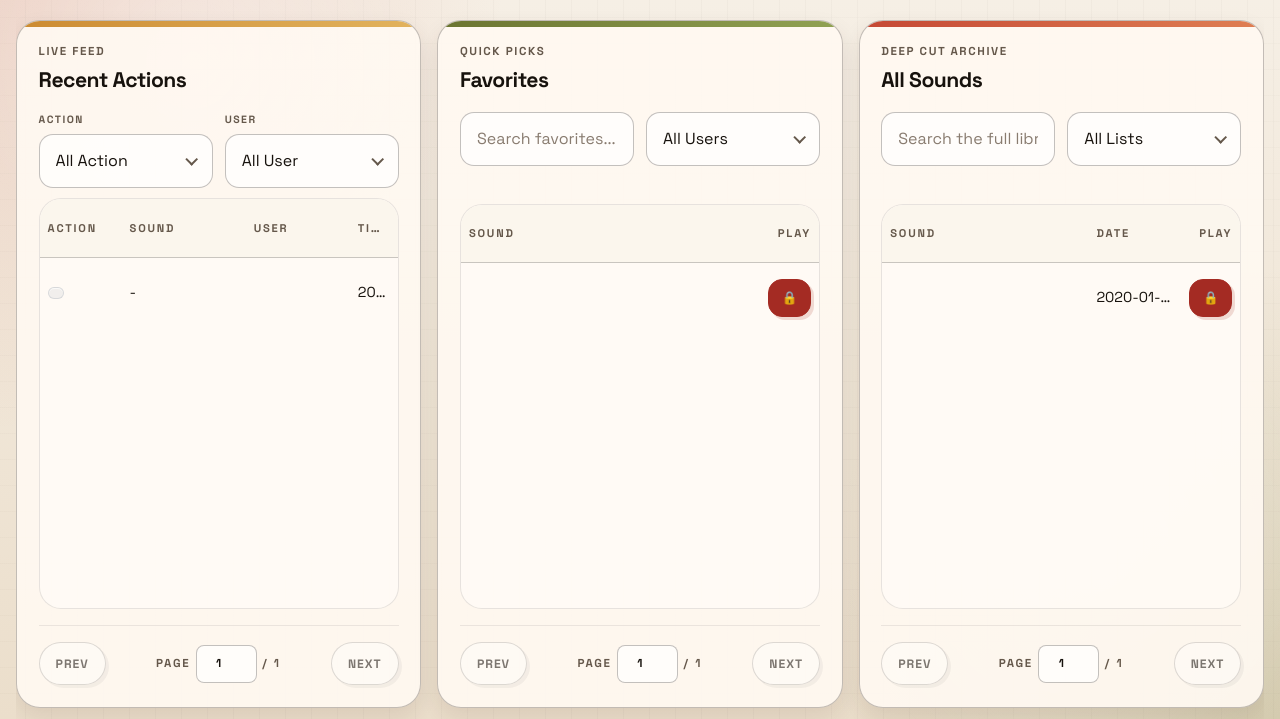
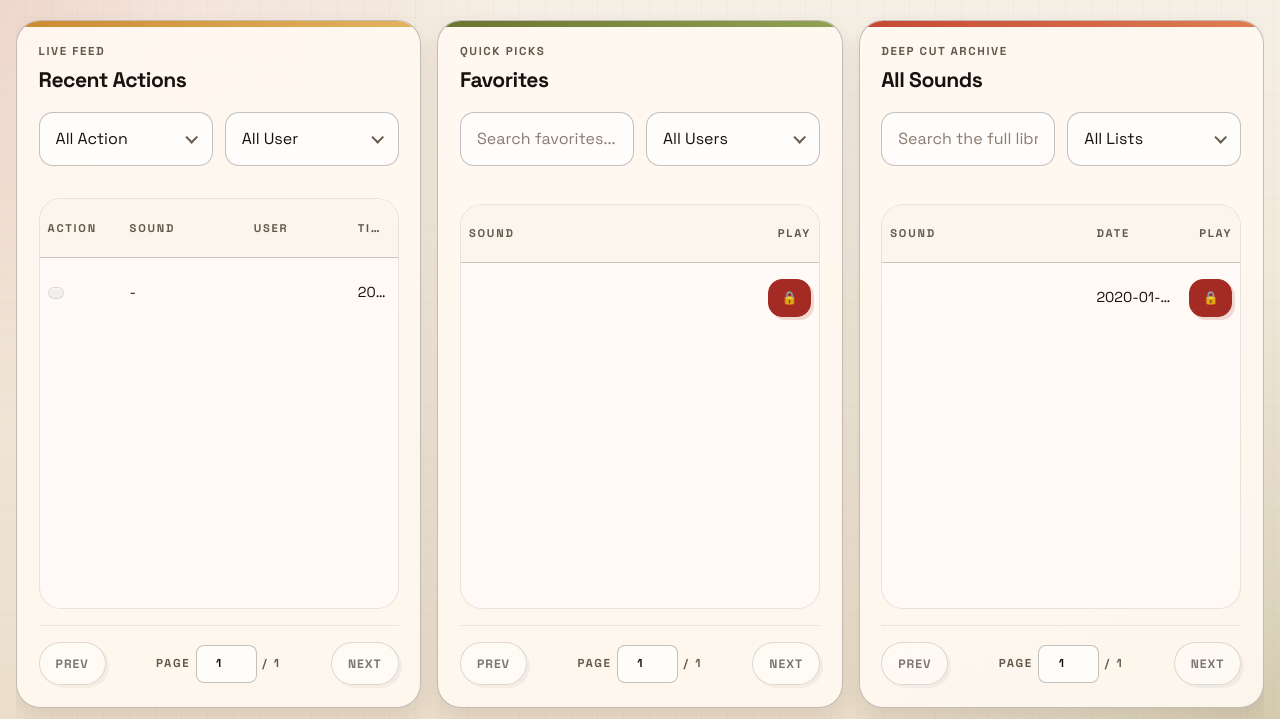
Before and after one commit to GabrielAgrela/Discord-Brain-Rot, a Flask app: template templates/index.html in a window 1280 px wide. Shown: the part 81-800 px from the top of the page. Run offline with Flask 3, Linux system fonts and the light colour scheme; the template is opened without the code that fills it: most values are stand-ins (such as "Sample title", 1, 10 or a date in 2020); some web fonts are replaced.

Commit message:
refactor: remove action and user filter labels in favor of aria-labels in the actions section

```diff
--- a/templates/index.html
+++ b/templates/index.html
@@ -141,10 +141,9 @@
 
                 <div id="filtersActions" class="filters-grid cols-2">
                     <div class="filter-group">
-                        <label class="filter-label" for="actions-action-filter">Action</label>
                         <div class="select-shell">
                             <select id="actions-action-filter" class="filter-select" data-endpoint="actions"
-                                data-filter-key="action">
+                                data-filter-key="action" aria-label="Filter recent actions by action">
                                 <option value="" selected>All Action</option>
                                 {% for value in actions_data.get('filters', {}).get('action', []) %}
                                 <option value="{{ value }}">{{ action_labels.get(value, value) }}</option>
@@ -153,10 +152,9 @@
                         </div>
                     </div>
                     <div class="filter-group">
-                        <label class="filter-label" for="actions-user-filter">User</label>
                         <div class="select-shell">
                             <select id="actions-user-filter" class="filter-select" data-endpoint="actions"
-                                data-filter-key="user">
+                                data-filter-key="user" aria-label="Filter recent actions by user">
                                 <option value="" selected>All User</option>
                                 {% for value in actions_data.get('filters', {}).get('user', []) %}
                                 <option value="{{ value }}">{{ value }}</option>
@@ -481,8 +479,8 @@
             actions: {
                 containerId: 'filtersActions',
                 columns: [
-                    { key: 'action', label: 'Action', formatOption: formatAction },
-                    { key: 'user', label: 'User' }
+                    { key: 'action', label: 'Action', formatOption: formatAction, hideLabel: true, ariaLabel: 'Filter recent actions by action' },
+                    { key: 'user', label: 'User', hideLabel: true, ariaLabel: 'Filter recent actions by user' }
                 ]
             },
             favorites: {
```
Also changed, not shown: tests/test_webpage.py (+4 -0 lines).
